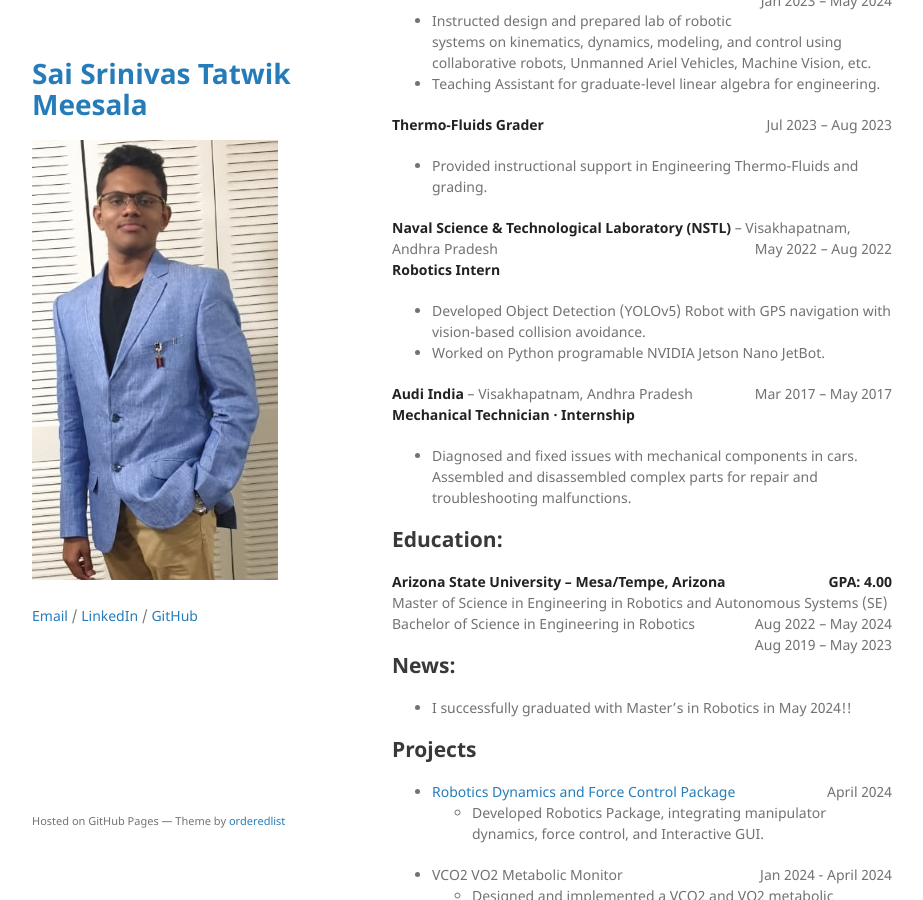
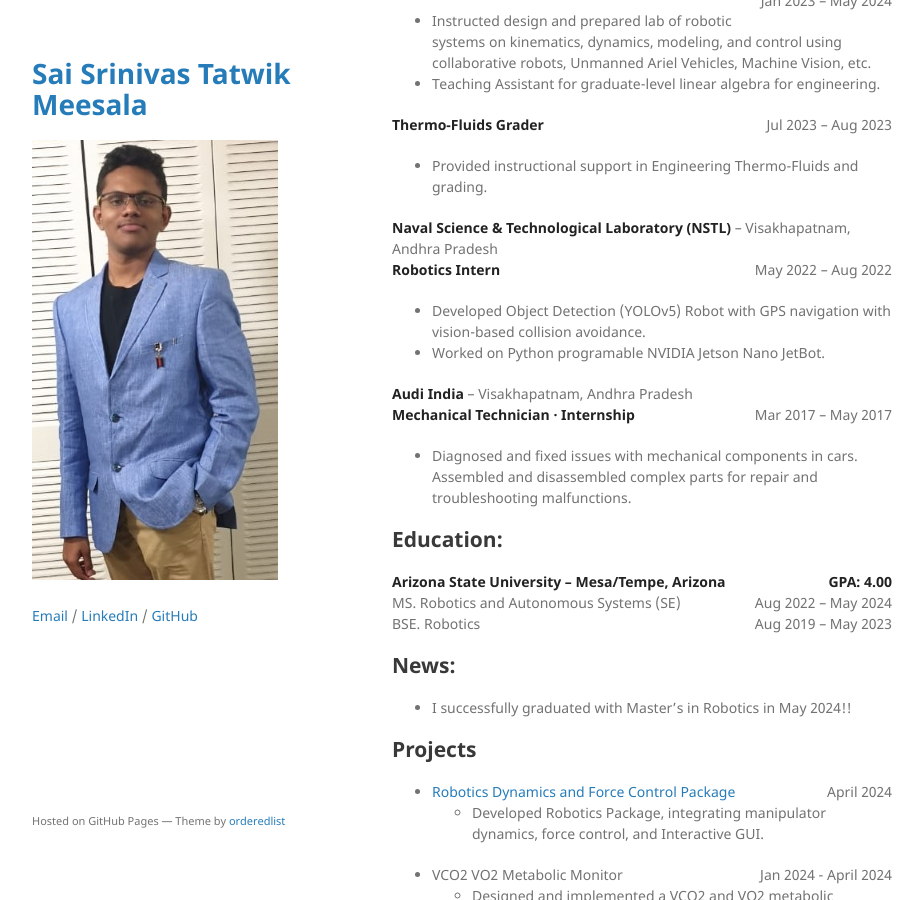
Before and after one commit to Tatwik19/Tatwik19.github.io, a Jekyll site: the page built from index.md, in a window 1280 px wide and 900 px high, scrolled down 590 px. Shown: the whole window, without its empty margins (178-1101 px from the left). Built offline with Jekyll 4.4.1, drawn with Linux system fonts in a browser that asks for light colours; the repository's description, which GitHub fills in, is left out.

Commit message:
Update index.md

```diff
--- a/index.md
+++ b/index.md
@@ -20,19 +20,19 @@ layout: default
 **Thermo-Fluids Grader** <span style="float:right;">Jul 2023 – Aug 2023</span>
 *	Provided instructional support in Engineering Thermo-Fluids and grading.
 
-**Naval Science & Technological Laboratory (NSTL)** – Visakhapatnam, Andhra Pradesh <span style="float:right;"> May 2022 – Aug 2022 </span><br />
-**Robotics Intern**
+**Naval Science & Technological Laboratory (NSTL)** – Visakhapatnam, Andhra Pradesh<br />
+**Robotics Intern** <span style="float:right;">May 2022 – Aug 2022</span>
 *	Developed Object Detection (YOLOv5) Robot with GPS navigation with vision-based collision avoidance.
 *	Worked on Python programable NVIDIA Jetson Nano JetBot.
 
-**Audi India** – Visakhapatnam, Andhra Pradesh <span style="float:right;">Mar 2017 – May 2017</span><br />
-**Mechanical Technician · Internship**
+**Audi India** – Visakhapatnam, Andhra Pradesh<br />
+**Mechanical Technician · Internship** <span style="float:right;">Mar 2017 – May 2017</span>
 *	Diagnosed and fixed issues with mechanical components in cars. Assembled and disassembled complex parts for repair and troubleshooting malfunctions.
 
 ## Education:
 **Arizona State University – Mesa/Tempe, Arizona** <span style="float:right;"> **GPA: 4.00**</span><br />
-Master of Science in Engineering in Robotics and Autonomous Systems (SE) <span style="float:right;">Aug 2022 – May 2024</span><br />
-Bachelor of Science in Engineering in Robotics <span style="float:right;">Aug 2019 – May 2023</span><br />
+MS. Robotics and Autonomous Systems (SE) <span style="float:right;">Aug 2022 – May 2024</span><br />
+BSE. Robotics <span style="float:right;">Aug 2019 – May 2023</span><br />
 
 
 ## News:
```
